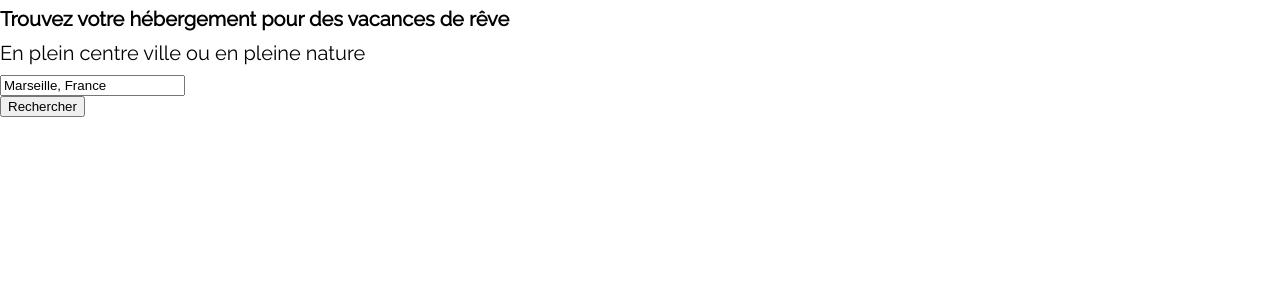
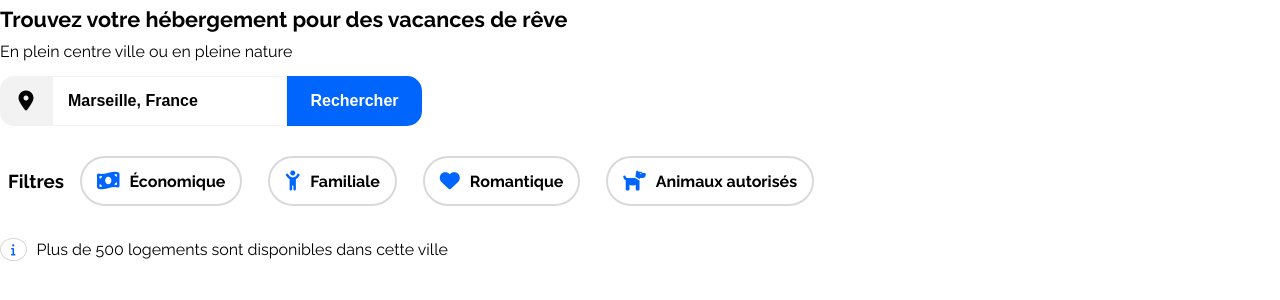
Before and after one commit to EricBouillaut-Dev/OC_Projet02, a plain HTML site: page index.html in a window 1280 px wide. Shown: the part 126-426 px from the top of the page. Drawn offline with Linux system fonts and the light colour scheme.

Commit message:
Ajout filtres

```diff
--- a/index.html
+++ b/index.html
@@ -4,10 +4,15 @@
     <meta charset="UTF-8" />
     <meta http-equiv="X-UA-Compatible" content="IE=edge" />
     <meta name="viewport" content="width=device-width, initial-scale=1.0" />
-    <title>Projet 2 formation OpenClassRoom</title>
+    <title>Booki</title>
     <link rel="stylesheet" href="styles.css" />
+    <script
+      src="https://kit.fontawesome.com/8c5af481df.js"
+      crossorigin="anonymous"
+    ></script>
+    <link rel="preconnect" href="https://fonts.gstatic.com" />
     <link
-      href="https://fonts.googleapis.com/css2?family=Raleway&display=swap"
+      href="https://fonts.googleapis.com/css2?family=Raleway:wght@400;500;600;700;800&display=swap"
       rel="stylesheet"
     />
   </head>
@@ -26,24 +31,43 @@
 
     <main>
       <!-- Titre -->
-      <section>
+      <section class="section1">
         <div>
           <h1>Trouvez votre hébergement pour des vacances de rêve</h1>
           <p>En plein centre ville ou en pleine nature</p>
         </div>
-        <!-- Formulaire recherche -->
-        <form method="post" action="index.php">
-          <div class="conteneur-formulaire border green">
-            <label class="centrer-flex border yellow" for="lieu"> </label>
+        <form action="#">
+          <div class="i-location">
+            <i class="fa-solid fa-location-dot fa-lg"></i>
+          </div>
+          <div>
+            <label for="lieu"> </label>
             <input id="lieu" type="search" value="Marseille, France" />
           </div>
-
-          <div class="border green">
-            <button class="form-button border yellow" type="submit">
-              Rechercher
-            </button>
+          <div>
+            <button type="submit">Rechercher</button>
           </div>
         </form>
+
+        <div class="filters">
+          <h3>Filtres</h3>
+          <div class="btn-filter">
+            <p><i class="fa-solid fa-money-bill-wave fa-lg"></i>Économique</p>
+          </div>
+          <div class="btn-filter">
+            <p><i class="fa-solid fa-child-reaching fa-lg"></i>Familiale</p>
+          </div>
+          <div class="btn-filter">
+            <p><i class="fa-solid fa-heart fa-lg"></i>Romantique</p>
+          </div>
+          <div class="btn-filter">
+            <p><i class="fa-solid fa-dog fa-lg"></i>Animaux autorisés</p>
+          </div>
+        </div>
+        <div id="icon-info">
+          <i class="fa-solid fa-info fa-xs"></i>
+          <p>Plus de 500 logements sont disponibles dans cette ville</p>
+        </div>
       </section>
     </main>
     <footer></footer>
--- a/styles.css
+++ b/styles.css
@@ -18,7 +18,8 @@
 html{
     --primaire:#0065FC;
     --secondaire: #DEEBFF;
-    --fond: #D9D9D9;
+    --fond: #F2F2F2;
+    --gris: #D9D9D9;
 }
 
 body{
@@ -41,10 +42,15 @@ nav ul li{
     justify-content: flex-end;
 }
 
-h1, p{
+section h1{
+    margin: 10px 0 0 0;
+    font-size: 1.35em;
+}
+
+section p{
     margin: 10px 0 10px 0;
-    font-size: 20px;
 }
+
 #logo {
     width: 60px;
     padding: 50px 0 50px 0;
@@ -68,64 +74,133 @@ h1, p{
     color: var(--primaire);
 }
 
-
-
-/*
-
-li{
-    list-style-type: none;
-}
-
-.booki-logo{
-	display: flex;
-    padding: 40px 0 40px 0;
-}
-
-
-
-.section-main-titre{
+.section1{
     display: flex;
     flex-direction: column;
+
 }
 
 
 form{
     display: flex;
-    height: 60px;
+    padding: 5px 0 5px 0;
+
+}
+.i-location {
+    display: flex;
+    justify-content: center;
+    align-items: center;
+    width: 52px;
+    background-color: var(--fond);
+    border-radius: 14px 0 0 14px;
 }
 
-.conteneur-formulaire{
+form input {
     display: flex;
-}
+    justify-content: center;
+    align-items: center;
+    width: 235px;
+    border: 1px solid var(--fond);
+    font-size: 1em;
+    font-weight: bold;
+    padding: 15px;
 
-.conteneur-formulaire label{
-    width: 60px;
-    font-size: 22px;
-    border-radius: 20px 0 0 20px;
-    cursor: pointer;
-    background-color: #F2F2F2;
-}
-
-.conteneur-formulaire input[type='search']{
-    max-width: 300px;
-    min-width: 160px;
-    width: 100%;
-    padding: 20px;
-    font-weight: bold;
-    font-size: 20px;
-    border: none;
-    border: 2px solid #F2F2F2;
 }
 
 
-.form-button{
-    width: 100%;
-    height: 100%;
-    padding: 0 20px;
+form button {
+    display: flex;
+    justify-content: center;
+    align-items: center;
+    width: 135px;
+    border-radius: 0 15px 15px 0;
+    background-color: var(--primaire);
     border: none;
-    border-radius: 0 20px 20px 0;
+    color: white;
+    font-weight: bold;
+    font-size: 1em;
+    padding: 16px;
     cursor: pointer;
-    color: white;
-    background-color: #0065FC;
 }
- */
+
+form input:hover{
+    box-shadow: 1px 1px 1px var(--gris);
+}
+form button:hover {
+    box-shadow: 1px 1px 1px black;
+}
+
+
+.filters {
+    display: flex;
+    padding: 20px 0 20px 0;
+    flex-flow: row wrap;
+    justify-content: space-around;
+    align-items: center;
+    width: 65%;
+ }
+
+
+.btn-filter {
+    display: flex;
+    justify-content: center;
+    align-items: center;
+    font-weight: bold;
+    border: 2px solid var(--gris);
+    border-radius: 30px;
+    margin-right: 10px;
+    padding-right: 15px;
+    height: 46px;
+}
+
+.btn-filter:hover{
+    background-color: var(--secondaire);
+}
+
+.btn-filter .fa-heart, .fa-dog, .fa-money-bill-wave, .fa-child-reaching {
+    padding: 15px 5px 15px 15px;
+    margin-right: 5px;
+    color: var(--primaire);
+}
+
+
+#icon-info {
+    display: flex;
+    align-items: center;
+    margin-bottom: 20px;
+}
+
+.fa-info{
+    border: 1px solid var(--gris);
+    border-radius: 50%;
+    margin-right: 10px;
+    color: var(--primaire);
+    padding: 10px;
+}
+
+/* @media (max-width: 768px) {
+    header {
+        flex-direction: column;
+        align-items: center;
+    }
+    #logo {
+        padding: 20px 0 20px 0;
+    }
+    nav{
+        display:flex
+    }
+    nav ul{
+        flex-grow: 1;
+    }
+    .nav-menu {
+        flex-grow: 1;
+        padding: 20px;
+        border-top: 0;
+        border-bottom: 3px solid transparent;
+    }
+    .nav-menu:hover {
+        border-bottom-color: var(--primaire);
+    }
+
+}
+*/
```
